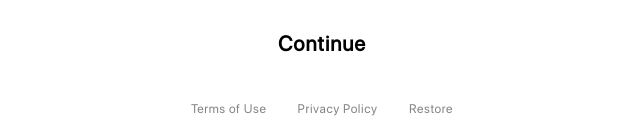
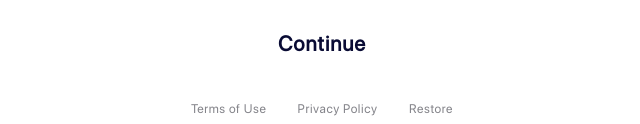
Before and after one commit to Ilya-Sakuro/bpmobile, a website built with Vite: page index.html in a window 1280 px wide. Shown: the part 675-799 px from the top of the page, 318-958 px from the left. Built offline with nearby package versions, Linux system fonts and the light colour scheme; files whose address does not match are found by name.

Commit message:
fix: color button

```diff
--- a/css/selectors.scss
+++ b/css/selectors.scss
@@ -114,6 +114,7 @@
         font-size: 21px;
         font-weight: 600;
         line-height: 25px;
+        color: #090b34;
         text-align: center;
         border-radius: 25px;
         background-color: #ffffff;
```
